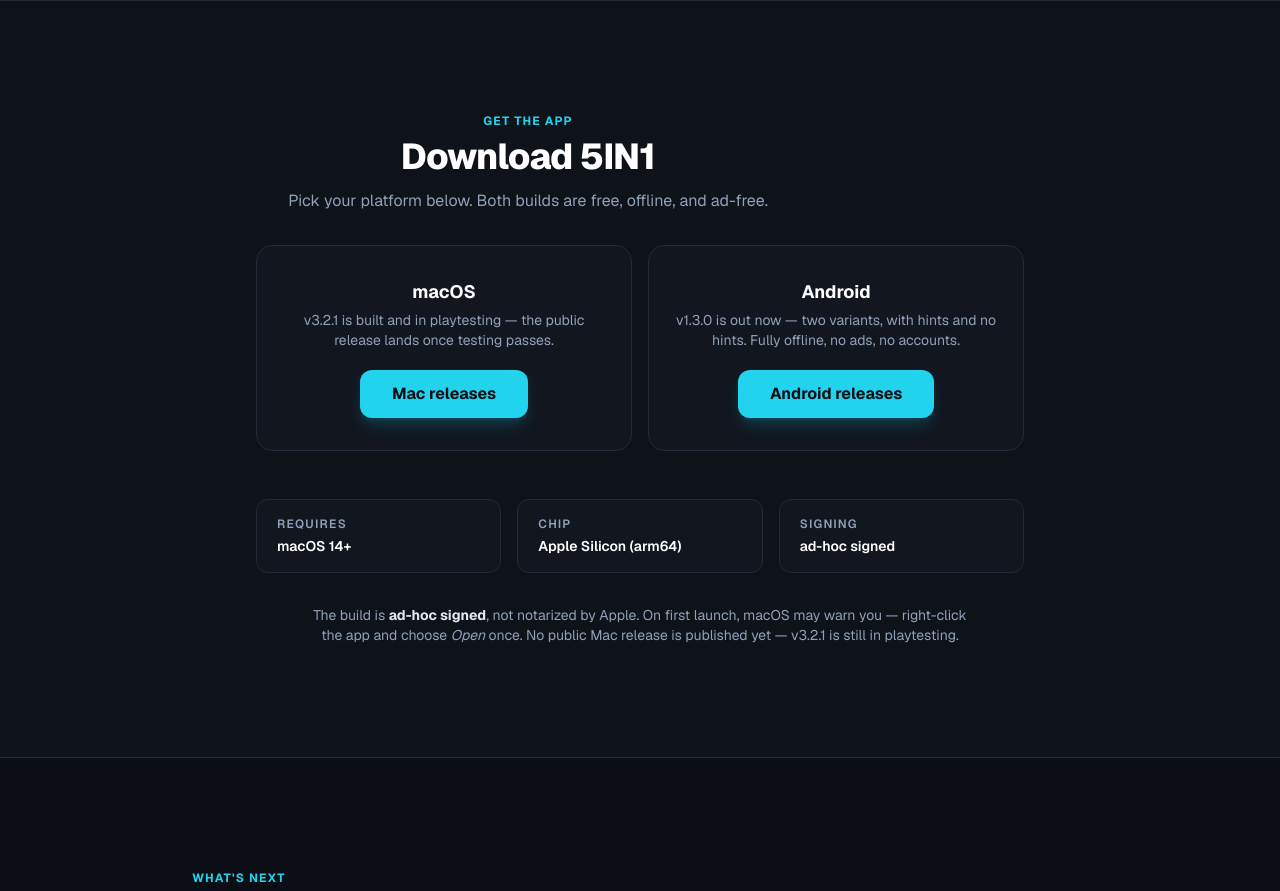
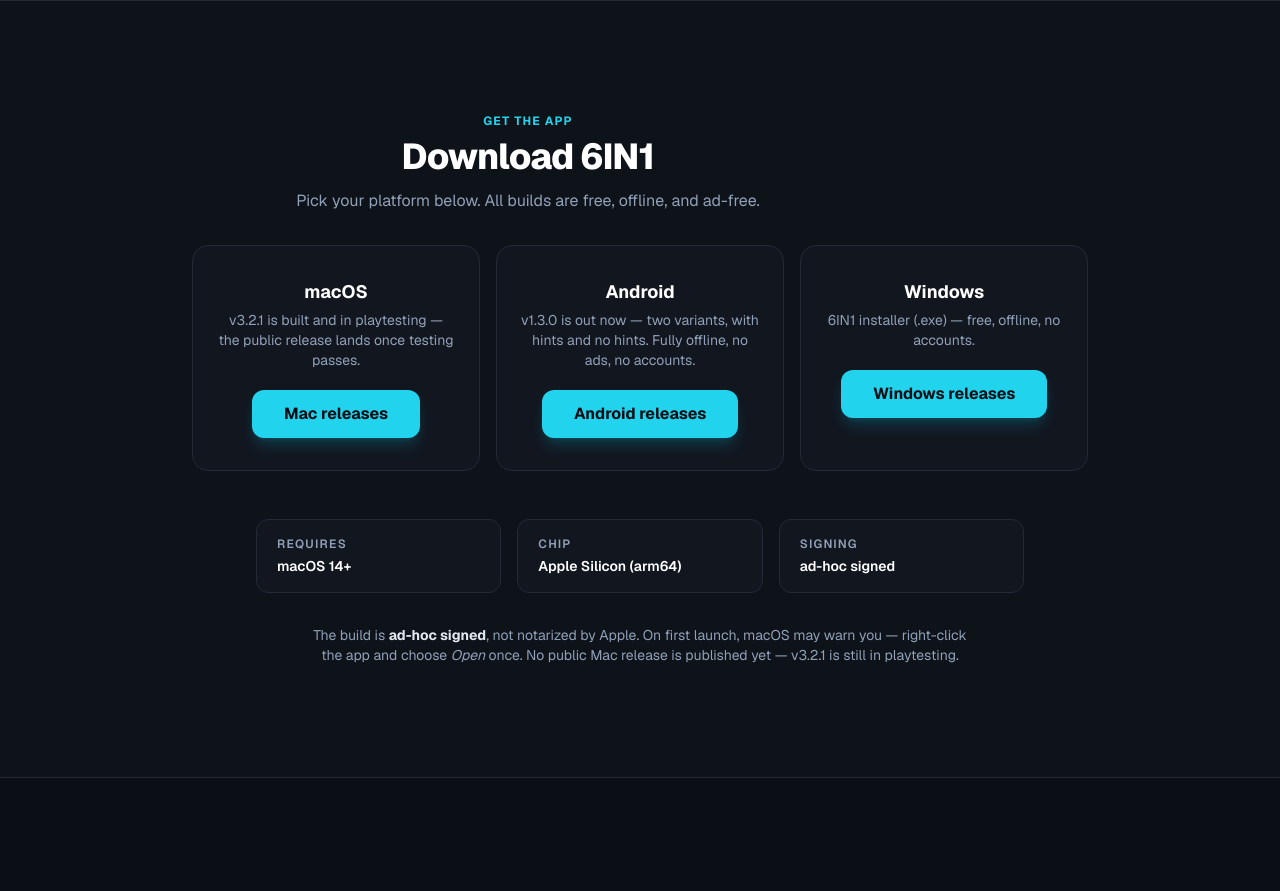
Before and after one commit to m4sternoob/m4ster-5in1-web, a Next.js app: page / in a window 1280 px wide. Shown: the part 1580-2471 px from the top of the page. Built offline with nearby package versions, Linux system fonts and the light colour scheme.

Commit message:
feat: add Windows download card, rebrand to 6IN1

```diff
--- a/app/components/Download.tsx
+++ b/app/components/Download.tsx
@@ -1,8 +1,14 @@
 import SectionHeading from "./SectionHeading";
-import { RELEASES_URL, ANDROID_RELEASES_URL, SYS_REQUIREMENTS } from "../data/site";
+import {
+  RELEASES_URL,
+  ANDROID_RELEASES_URL,
+  WINDOWS_RELEASES_URL,
+  SYS_REQUIREMENTS,
+} from "../data/site";
 
-/* Download section: Mac + Android releases, honest system requirements,
-   and a note about the ad-hoc signature so users know what to expect. */
+/* Download section: Mac + Android + Windows releases, honest system
+   requirements, and a note about the ad-hoc signature so users know what
+   to expect. */
 
 export default function Download() {
   return (
@@ -13,11 +19,11 @@
       <div className="mx-auto max-w-4xl text-center">
         <SectionHeading
           eyebrow="Get the app"
-          title="Download 5IN1"
-          blurb="Pick your platform below. Both builds are free, offline, and ad-free."
+          title="Download 6IN1"
+          blurb="Pick your platform below. All builds are free, offline, and ad-free."
         />
 
-        <div className="mx-auto -mt-4 grid max-w-3xl gap-4 sm:grid-cols-2">
+        <div className="mx-auto -mt-4 grid max-w-5xl gap-4 sm:grid-cols-3">
           {/* macOS */}
           <div className="rounded-2xl border border-edge bg-panel px-6 py-8">
             <h3 className="text-lg font-bold text-white">macOS</h3>
@@ -49,6 +55,22 @@
               className="btn-alive mt-5 inline-block rounded-xl bg-arcade px-8 py-3 text-base font-bold text-ink shadow-lg shadow-cyan-500/20 hover:bg-cyan-300"
             >
               Android releases
+            </a>
+          </div>
+
+          {/* Windows */}
+          <div className="rounded-2xl border border-edge bg-panel px-6 py-8">
+            <h3 className="text-lg font-bold text-white">Windows</h3>
+            <p className="mt-1 text-sm text-slate-400">
+              6IN1 installer (.exe) — free, offline, no accounts.
+            </p>
+            <a
+              href={WINDOWS_RELEASES_URL}
+              target="_blank"
+              rel="noopener noreferrer"
+              className="btn-alive mt-5 inline-block rounded-xl bg-arcade px-8 py-3 text-base font-bold text-ink shadow-lg shadow-cyan-500/20 hover:bg-cyan-300"
+            >
+              Windows releases
             </a>
           </div>
         </div>
--- a/app/data/site.ts
+++ b/app/data/site.ts
@@ -6,6 +6,7 @@
 export const GITHUB_URL = `https://github.com/${GITHUB_USER}/${REPO}`;
 export const RELEASES_URL = `${GITHUB_URL}/releases`;
 export const ANDROID_RELEASES_URL = `https://github.com/${GITHUB_USER}/m4ster-5in1-android/releases`;
+export const WINDOWS_RELEASES_URL = `https://github.com/${GITHUB_USER}/m4ster-5in1-web/releases`;
 export const CONTACT_EMAIL = "xyaz@gmail.com";
 
 export const SYS_REQUIREMENTS = {
```
